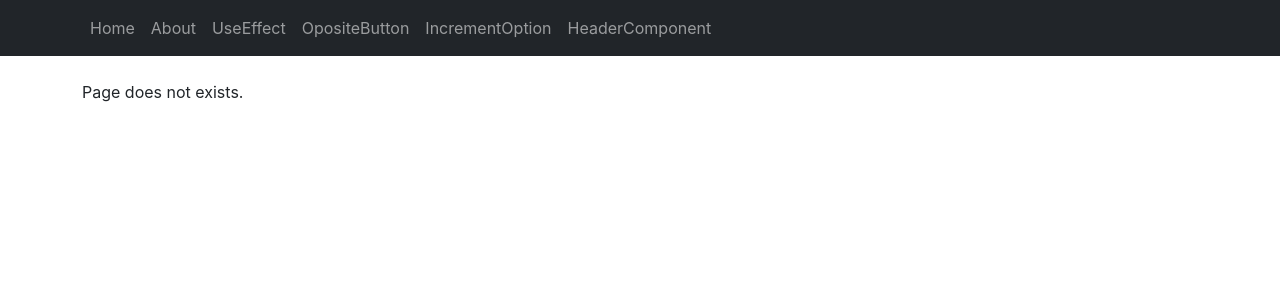
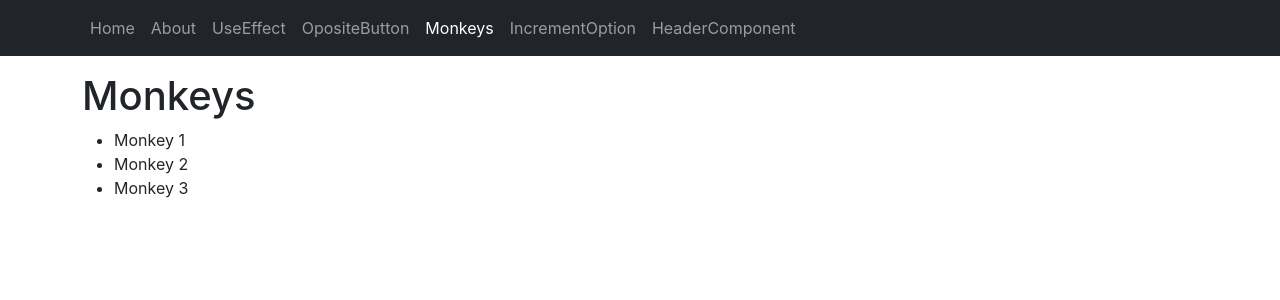
Before and after one commit to brateanugeorgeflorin/react-sda-course, a React (Create React App) app: page /monkeys in a window 1280 px wide. Shown: the top 300 px of the page. Built offline with nearby package versions, Linux system fonts and the light colour scheme.

Commit message:
Making cahnges for 13 Nov

```diff
--- a/src/App.js
+++ b/src/App.js
@@ -1,6 +1,8 @@
 import { AboutState, IncrementOption, OpositeButton } from './AboutState';
 import { HeaderComponent } from './components/HeaderComponent';
 import { Home } from './components/Home';
+import { Monkey } from './components/Monkey';
+import { Monkeys } from './components/Monkeys';
 import { Navbar } from './components/Navbar';
 import { UseEffect } from './components/UseEffect';
 import { BrowserRouter as Router, Routes, Route } from 'react-router-dom';
@@ -9,6 +11,12 @@ function App() {
 
   const animale = [
     { name : 'Pisica', age : 3, id : 1, friendly : true },
+    { name : 'Catel', age : 3, id : 2, friendly : true },
+    { name : 'Leu', age : 5, id : 3, friendly : false }
+  ]
+
+  const MonkeysArr = [
+    { name : 'Periuta', age : 3, id : 1, friendly : true },
     { name : 'Catel', age : 3, id : 2, friendly : true },
     { name : 'Leu', age : 5, id : 3, friendly : false }
   ]
@@ -23,6 +31,8 @@ function App() {
             <Route path='/useeffect' element={<UseEffect />} />
             <Route path='/opositebutton' element={<OpositeButton />} />
             <Route path='/incrementoption' element={<IncrementOption />} />
+            <Route path='/monkeys' element={<Monkeys />} />
+            <Route path='/monkeys/:id' element={<Monkey />} />
             <Route path='/headercomponent' element={<HeaderComponent arr={animale} />} />
             <Route path='*' element={<div className='container'><p className='pt-4'>Page does not exists.</p></div>} />
           </Routes>
--- /dev/null
+++ b/src/components/ConsoleChild.js
@@ -0,0 +1,17 @@
+export const ConsoleChild = (props) => {
+
+    console.log("Console Child " + JSON.stringify(props.array2));
+    const Users = props.array2;
+
+    return (
+        <>
+            {Users.map((user)=> {
+                return <div className="response">
+                           <h3>{user.name}</h3>
+                           <p>Has {user.age} old and is {user.friendly ? "friendly" :"not friendly"}</p>
+                           <p><strong>Method 2 of if</strong>: Has {user.age} old and is {!user.friendly && " not "}friendly</p>
+                       </div>;
+            })}
+        </>
+    );
+}
--- a/src/components/HeaderComponent.js
+++ b/src/components/HeaderComponent.js
@@ -1,4 +1,5 @@
 import { useState } from 'react';
+import { ConsoleChild } from './ConsoleChild';
 
 export const HeaderComponent = (props) => {
     const [countState, setCountState] = useState(0);
@@ -13,11 +14,12 @@ export const HeaderComponent = (props) => {
         setCountState(countState + 1);
     };
 
-    console.log(props.arr);
+    console.log("Header Component " + JSON.stringify(props.arr));
 
     return (
         <>
             <header className="App-header container">
+                <h1>HeaderComponent</h1>
                 <h2 className="mt-5">
                     Incrementare consola vs incrementare in HTML
                 </h2>
@@ -31,8 +33,10 @@ export const HeaderComponent = (props) => {
                     <button className="btn-primary btn" onClick={addState}>Add with state React custom state 2</button>
                 </div>
             </header>
-            <div className='getProps'>
 
+            <div className="getProps container">
+
+              <ConsoleChild array2 = {props.arr} />
             </div>
         </>
     );
--- /dev/null
+++ b/src/components/Monkey.js
@@ -0,0 +1,7 @@
+export const Monkey = () => {
+    return (
+        <div className="container pt-3">
+            <h1>Monkey</h1>
+        </div>
+        )
+}
--- /dev/null
+++ b/src/components/Monkeys.js
@@ -0,0 +1,22 @@
+import { NavLink } from 'react-router-dom';
+
+export const Monkeys = () => {
+
+    const Ids = [1, 2, 3];
+
+    return (
+        <div className="container pt-3">
+        <h1>Monkeys</h1>
+        <ul>
+            {Ids.map((id) => {
+                return (
+                <li className="nav-item">
+                    <NavLink to={`/monkeys/${id}`} className="nav-link" activeclassname="active">Monkey {id}</NavLink>
+                </li>
+                )
+            })}
+
+        </ul>
+        </div>
+        )
+}
--- a/src/components/Navbar.js
+++ b/src/components/Navbar.js
@@ -19,6 +19,9 @@ export const Navbar = () => {
                         <NavLink to="/opositebutton" className="nav-link" activeclassname="active">OpositeButton</NavLink>
                         </li>
                         <li className="nav-item">
+                        <NavLink to="/monkeys" className="nav-link" activeclassname="active">Monkeys</NavLink>
+                        </li>
+                        <li className="nav-item">
                         <NavLink to="/incrementoption" className="nav-link" activeclassname="active">IncrementOption</NavLink>
                         </li>
                         <li className="nav-item">
```
